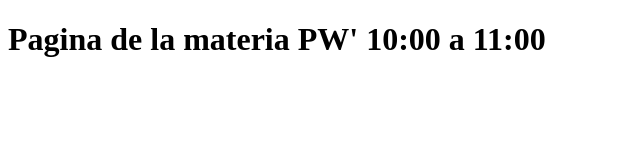
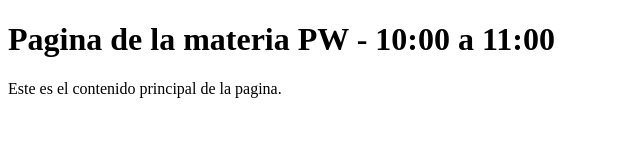
Before and after one commit to AngelMartin02/pw10112233, a plain HTML site: page index.html in a window 1280 px wide. Shown: the whole page, without its empty margins (0-640 px from the left). Drawn offline with Linux system fonts and the light colour scheme.

Commit message:
contenido del main

```diff
--- a/index.html
+++ b/index.html
@@ -7,8 +7,13 @@
     <title>Titulo de mi pagina</title>
 </head>
 <body>
-    <head>
-        <h1>Pagina de la materia PW' 10:00 a 11:00</h1>
-    </head>
+    <header>
+        <h1>Pagina de la materia PW - 10:00 a 11:00</h1>
+    </header>
+    <header>
+        <main>
+            Este es el contenido principal de la pagina.
+        </main>
+    </header>
 </body>
 </html>
```
